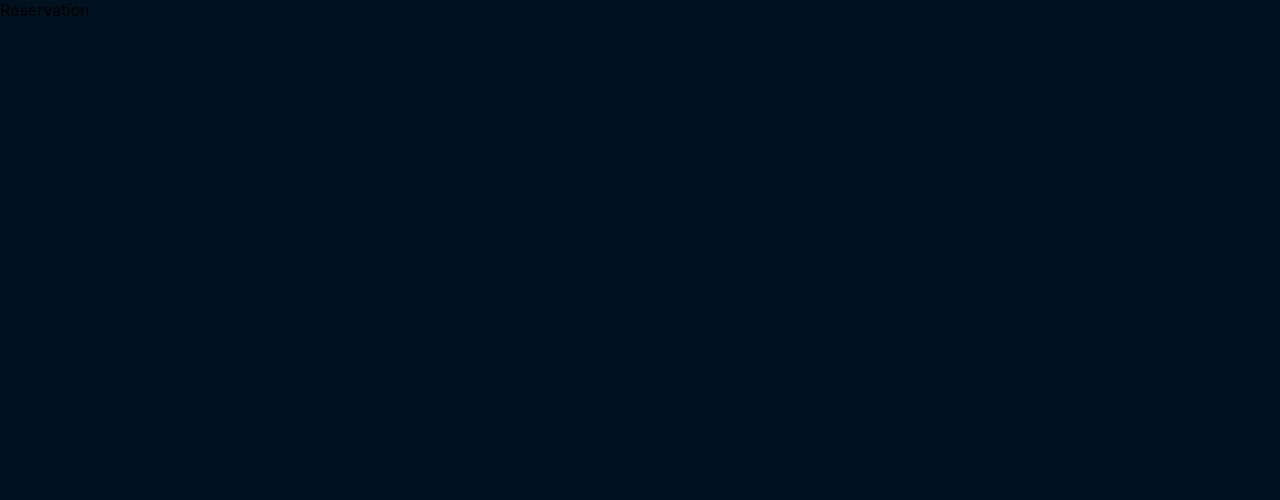
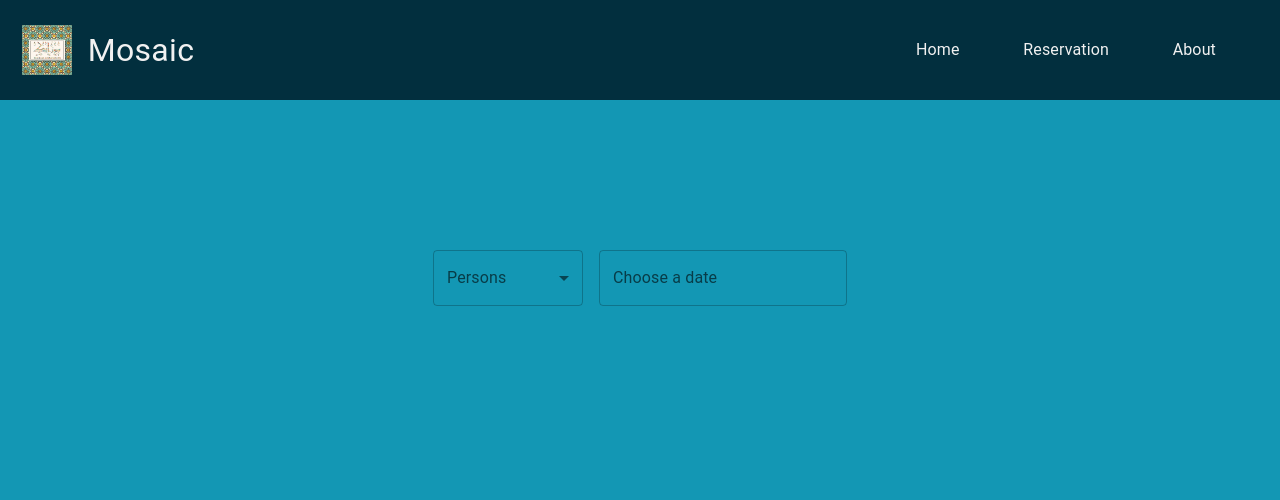
Before and after one commit to hazem-89/restaurant-booking, a React (Create React App) app in the folder client/: page /reservation in a window 1280 px wide. Shown: the top 500 px of the page. Built offline with nearby package versions, Linux system fonts and the light colour scheme.

Commit message:
reservation form

```diff
--- a/client/src/components/ReservationForm/ReservationForm.tsx
+++ b/client/src/components/ReservationForm/ReservationForm.tsx
@@ -1,9 +1,77 @@
-import React from 'react'
+import { useState } from 'react'
+import * as React from 'react';
+import Box from '@mui/material/Box';
+import InputLabel from '@mui/material/InputLabel';
+import MenuItem from '@mui/material/MenuItem';
+import FormControl from '@mui/material/FormControl';
+import Select, { SelectChangeEvent } from '@mui/material/Select';
+import { Dayjs } from 'dayjs';
+import TextField from '@mui/material/TextField';
+import { AdapterDayjs } from '@mui/x-date-pickers/AdapterDayjs';
+import { LocalizationProvider } from '@mui/x-date-pickers/LocalizationProvider';
+import { DatePicker } from '@mui/x-date-pickers/DatePicker';
+import { SxProps } from '@mui/material';
 
 const ReservationForm = () => {
+  const [numberOfPersons, setNumberOfPersons] = useState('');
+  const [date, setDate] = React.useState<Dayjs | null>(null);
+  console.log(numberOfPersons);
+  console.log(date);
+
+  const handleChange = (event: SelectChangeEvent) => {
+    setNumberOfPersons(event.target.value as string);
+  };
   return (
-    <div>ReservationForm</div>
+    <Box sx={mainBox}>
+      <Box sx={innerBox}>
+        <Box sx={{ height: '200px', width: '150px' }}>
+          <FormControl fullWidth sx={{ backgroundColor: '#1397B4', }}>
+            <InputLabel id="demo-simple-select-label">Persons</InputLabel>
+            <Select
+              labelId="demo-simple-select-label"
+              id="demo-simple-select"
+              value={numberOfPersons}
+              label="Age"
+              onChange={handleChange}
+            >
+              <MenuItem value={1}>1 person</MenuItem>
+              <MenuItem value={2}>2 persons</MenuItem>
+              <MenuItem value={3}>3 persons</MenuItem>
+              <MenuItem value={4}>4 persons</MenuItem>
+              <MenuItem value={5}>5 persons</MenuItem>
+              <MenuItem value={6}>6 persons</MenuItem>
+            </Select>
+          </FormControl>
+        </Box>
+        <Box sx={{ height: '200px', marginLeft: '1em' }} >
+          <LocalizationProvider dateAdapter={AdapterDayjs}>
+            <DatePicker
+              label="Choose a date "
+              value={date}
+              onChange={(newValue) => {
+                setDate(newValue);
+              }}
+              renderInput={(params) => <TextField {...params} />}
+            />
+          </LocalizationProvider>
+        </Box>
+      </Box>
+    </Box >
   )
 }
 
 export default ReservationForm
+
+const mainBox: SxProps = {
+  color: 'black',
+  backgroundColor: '#1397B4',
+  minHeight: '500px',
+  display: 'flex',
+  alignItems: 'center',
+  justifyContent: 'center'
+}
+const innerBox: SxProps = {
+  display: 'flex',
+  alignItems: 'center',
+  justifyContent: 'center'
+}
--- a/client/src/pages/Reservation/Reservation.tsx
+++ b/client/src/pages/Reservation/Reservation.tsx
@@ -1,8 +1,16 @@
+import { Box } from '@mui/material'
 import React from 'react'
+import Footer from '../../components/Footer/Footer'
+import Header from '../../components/Header/Header'
+import ReservationForm from '../../components/ReservationForm/ReservationForm'
 
 const Reservation = () => {
   return (
-    <div>Reservation</div>
+    <Box>
+      <Header />
+      <ReservationForm />
+      <Footer />
+    </Box>
   )
 }
 
```
Also changed, not shown: client/src/pages/ContactPage/Contact.tsx (added, +9 -0 lines).
